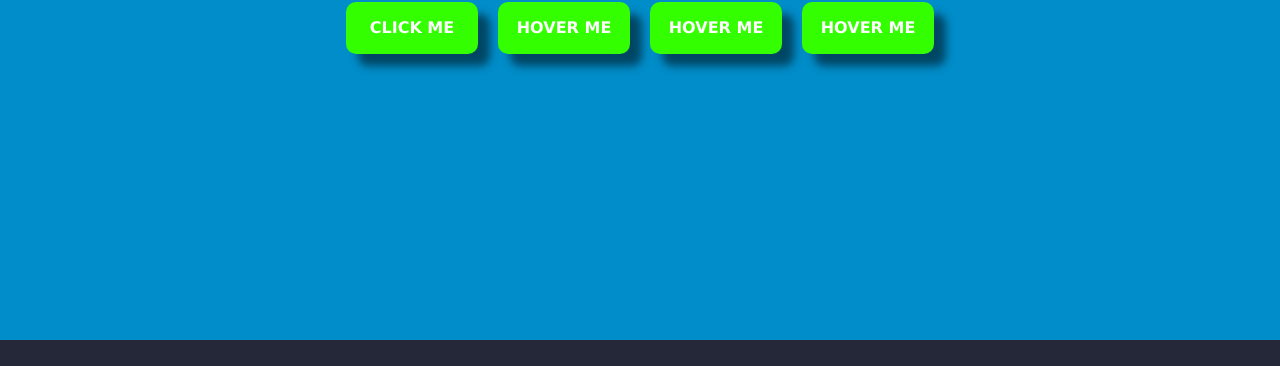
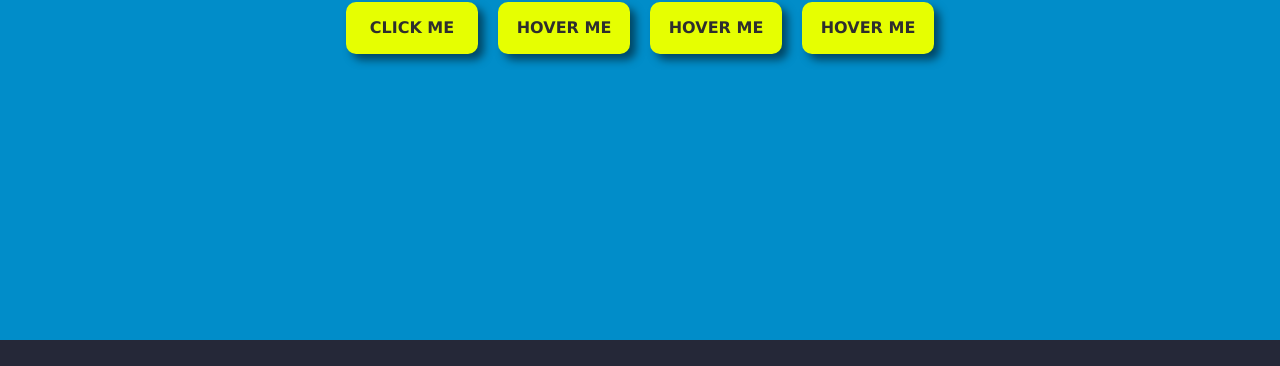
Before and after one commit to chabymanow/html_buttons, a plain HTML site: page index.html in a window 1280 px wide. Shown: the part 122-488 px from the top of the page. Drawn offline with Linux system fonts and the light colour scheme.

Commit message:
Updated README file

```diff
--- a/index.html
+++ b/index.html
@@ -5,7 +5,7 @@
     <meta http-equiv="X-UA-Compatible" content="IE=edge">
     <meta name="viewport" content="width=device-width, initial-scale=1.0">
     <link rel="stylesheet" href="css/style.css">
-    <title>Document</title>
+    <title>Buttons with hover effect</title>
 </head>
 <body>
   <section class="light">
--- a/scss/_neon.scss
+++ b/scss/_neon.scss
@@ -40,6 +40,7 @@
     z-index: -1;
   }
 }
+
 .neonPink{
   border: 5px solid $pinkNeon;
   box-shadow: inset 0px 0px 15px $pinkNeon, 0px 0px 15px $pinkNeon;
--- a/scss/_variables.scss
+++ b/scss/_variables.scss
@@ -7,11 +7,11 @@
    //*************************
    //Hover button variables
    //*************************
-   $textColor: #ffffff;
-   $mainBackground: #34ff01;
+   $textColor: #2e2e2e;
+   $mainBackground: #e6ff01;
    $hoverBackground: #000000;
    $hoverOpacity: .5;
-   $buttonShadow: 12px 12px 8px rgba(0, 0, 0, .5);
+   $buttonShadow: 6px 6px 8px rgba(0, 0, 0, .5);
 
    //*************************
    //Neon button variables
@@ -20,3 +20,4 @@
     $greenNeon: #05a613;
     $blueNeon: #3310e3;
     $redNeon: #e31010;
+    $neonFontColor: #FFFFFF;
```
Also changed, not shown: css/style.css, 1 other file.
